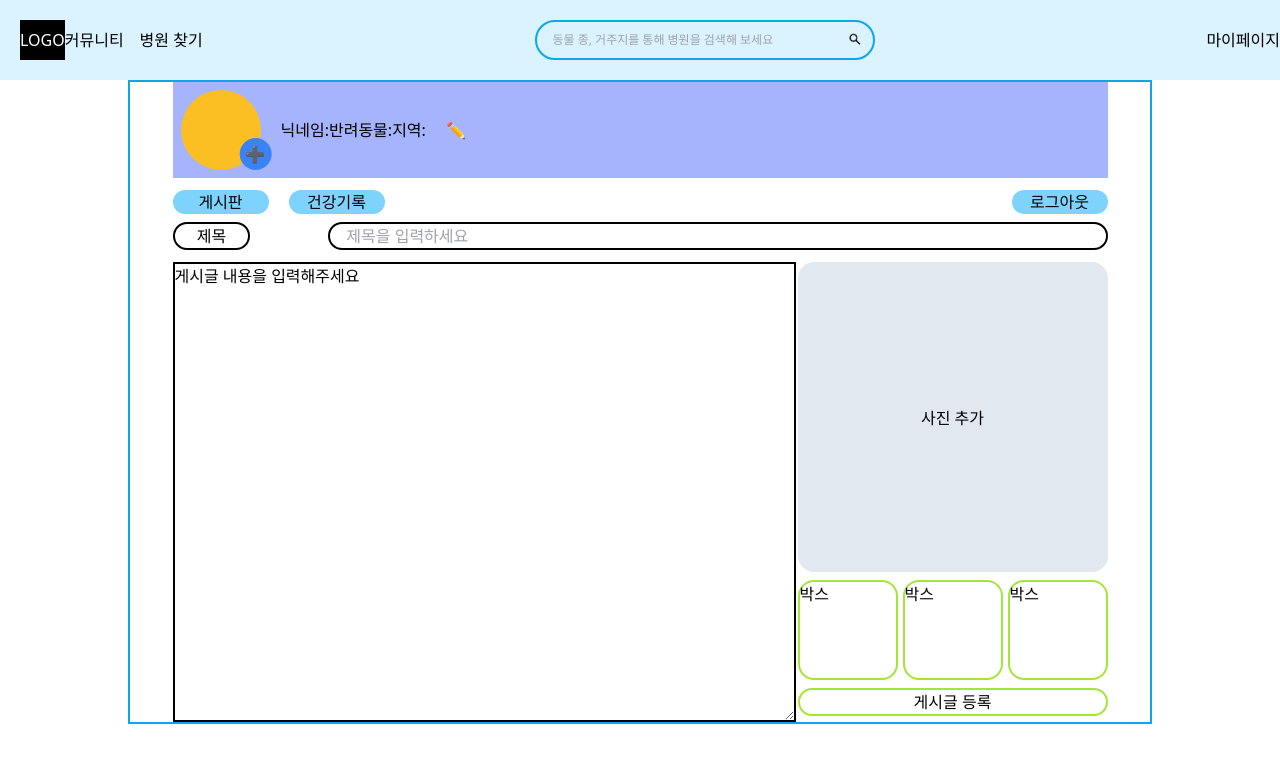
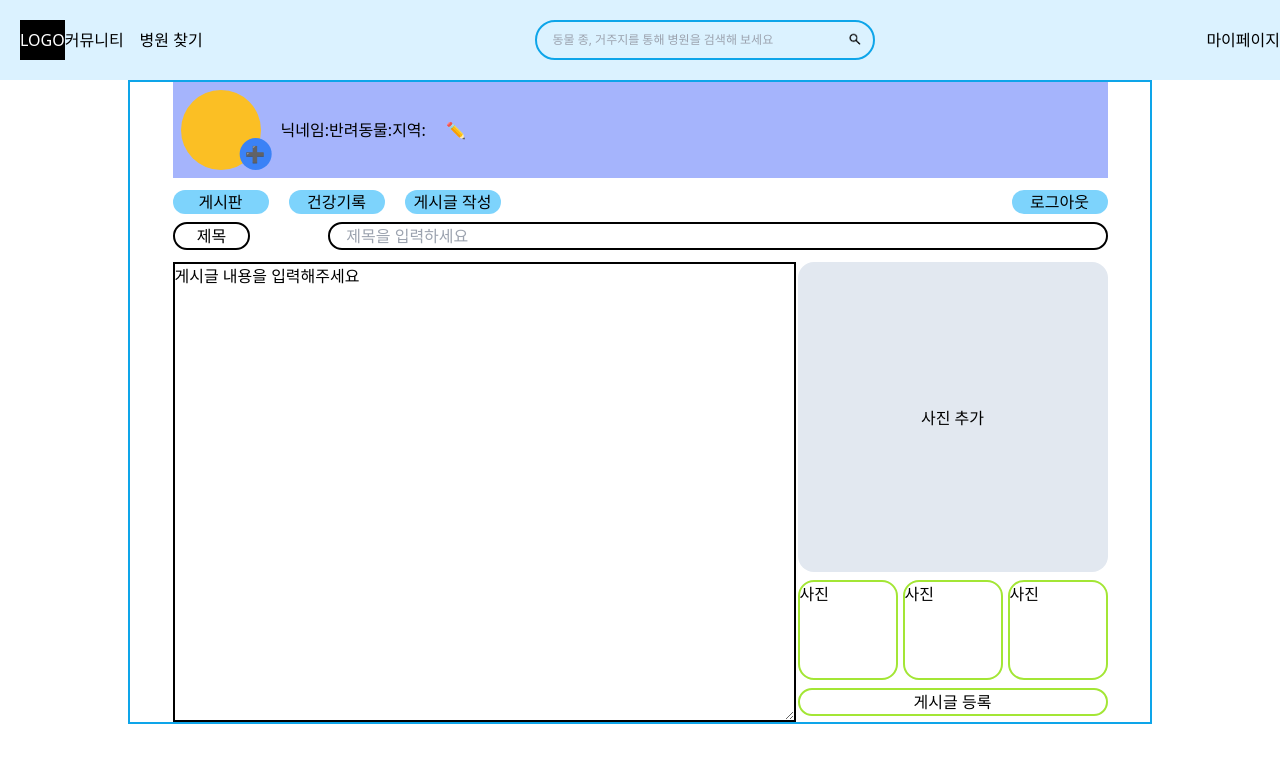
Before and after one commit to hoseo-cs/front, a Next.js app: page /mypage/1/write in a window 1280 px wide. Shown: the top 762 px of the page. Built offline with nearby package versions, Linux system fonts and the light colour scheme; no server answers; sample sign-in values are in the browser's storage.

Commit message:
post profile

```diff
--- a/src/app/mypage/[user_id]/write/page.js
+++ b/src/app/mypage/[user_id]/write/page.js
@@ -3,6 +3,7 @@ import { useParams } from "next/navigation";
 
 const page = () => {
   const params = useParams();
+  const id = params.user_id;
 
   return (
     <form className="w-full">
@@ -25,13 +26,13 @@ const page = () => {
           </div>
           <div className="w-[310px] my-2 mx-auto flex justify-between">
             <div className="w-[100px] h-[100px] rounded-2xl border-2 border-lime-400">
-              박스
+              사진
             </div>
             <div className="w-[100px] h-[100px] rounded-2xl border-2 border-lime-400">
-              박스
+              사진
             </div>
             <div className="w-[100px] h-[100px] rounded-2xl border-2 border-lime-400">
-              박스
+              사진
             </div>
           </div>
           <button className="w-[310px] mx-auto rounded-2xl border-2 border-lime-400">
--- a/src/app/mypage/layout.js
+++ b/src/app/mypage/layout.js
@@ -141,6 +141,12 @@ const Layout = ({ children }) => {
             >
               건강기록
             </button>
+            <button
+              className="w-24 ml-5 rounded-2xl text-center bg-sky-300"
+              onClick={() => router.push(`/mypage/${user_id}/write`)}
+            >
+              게시글 작성
+            </button>
           </div>
           <button
             className="w-24 mt-3 rounded-2xl text-center bg-sky-300"
```
